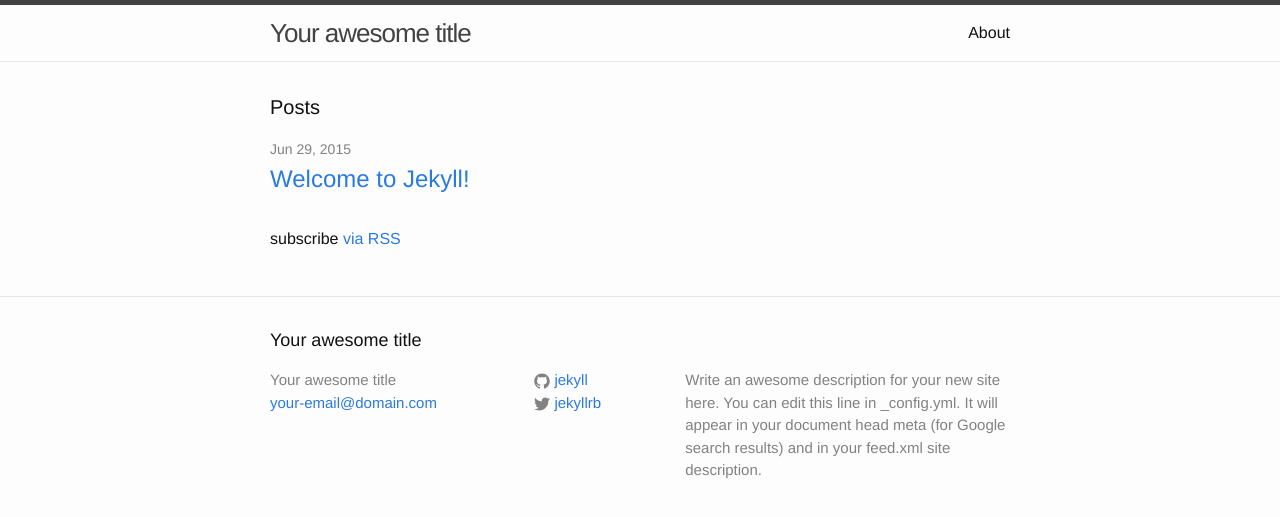
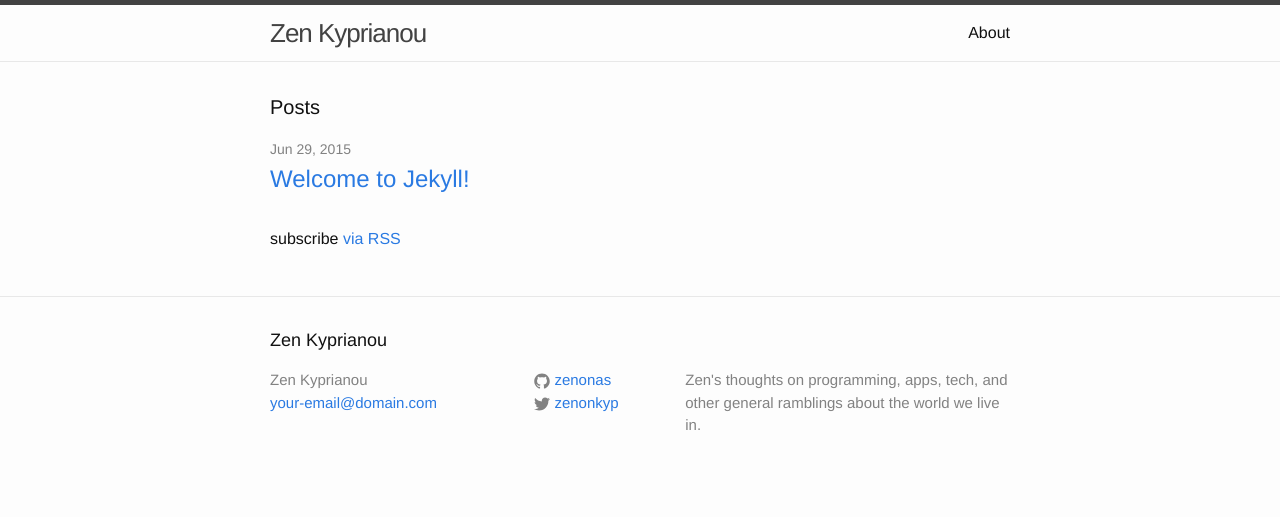
Before and after one commit to zenonas/zenonas.github.io, a Jekyll site: the page built from index.html, in a window 1280 px wide. Shown: the top 517 px of the page. Built offline with Jekyll 4.4.1, drawn with Linux system fonts in a browser that asks for light colours.

Commit message:
update jekyll config

```diff
--- a/_config.yml
+++ b/_config.yml
@@ -1,14 +1,13 @@
 # Site settings
-title: Your awesome title
+title: Zen Kyprianou
 email: your-email@domain.com
 description: > # this means to ignore newlines until "baseurl:"
-  Write an awesome description for your new site here. You can edit this
-  line in _config.yml. It will appear in your document head meta (for
-  Google search results) and in your feed.xml site description.
+  Zen's thoughts on programming, apps, tech, and other general ramblings about
+  the world we live in.
 baseurl: "" # the subpath of your site, e.g. /blog/
-url: "http://yourdomain.com" # the base hostname & protocol for your site
-twitter_username: jekyllrb
-github_username:  jekyll
+url: "http://zenonas.com" # the base hostname & protocol for your site
+twitter_username: zenonkyp
+github_username: zenonas
 
 # Build settings
 markdown: kramdown
```
